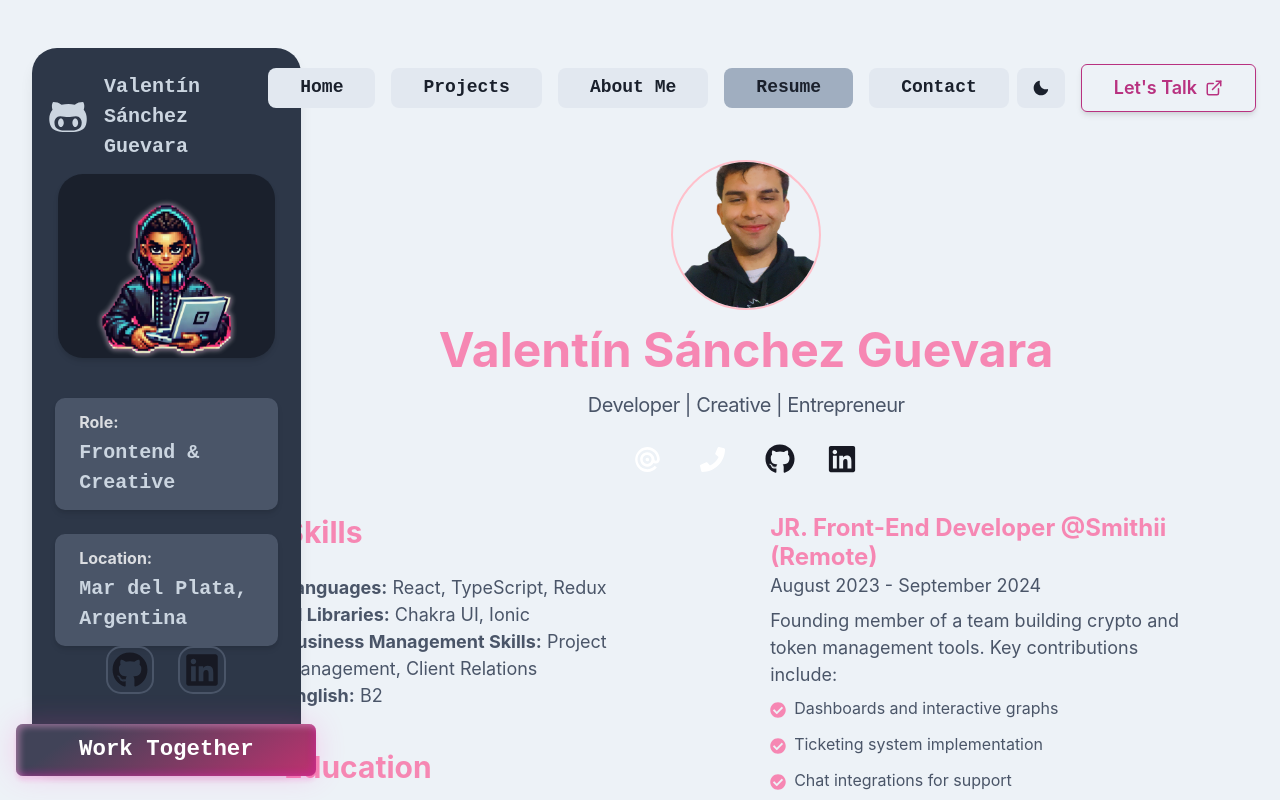
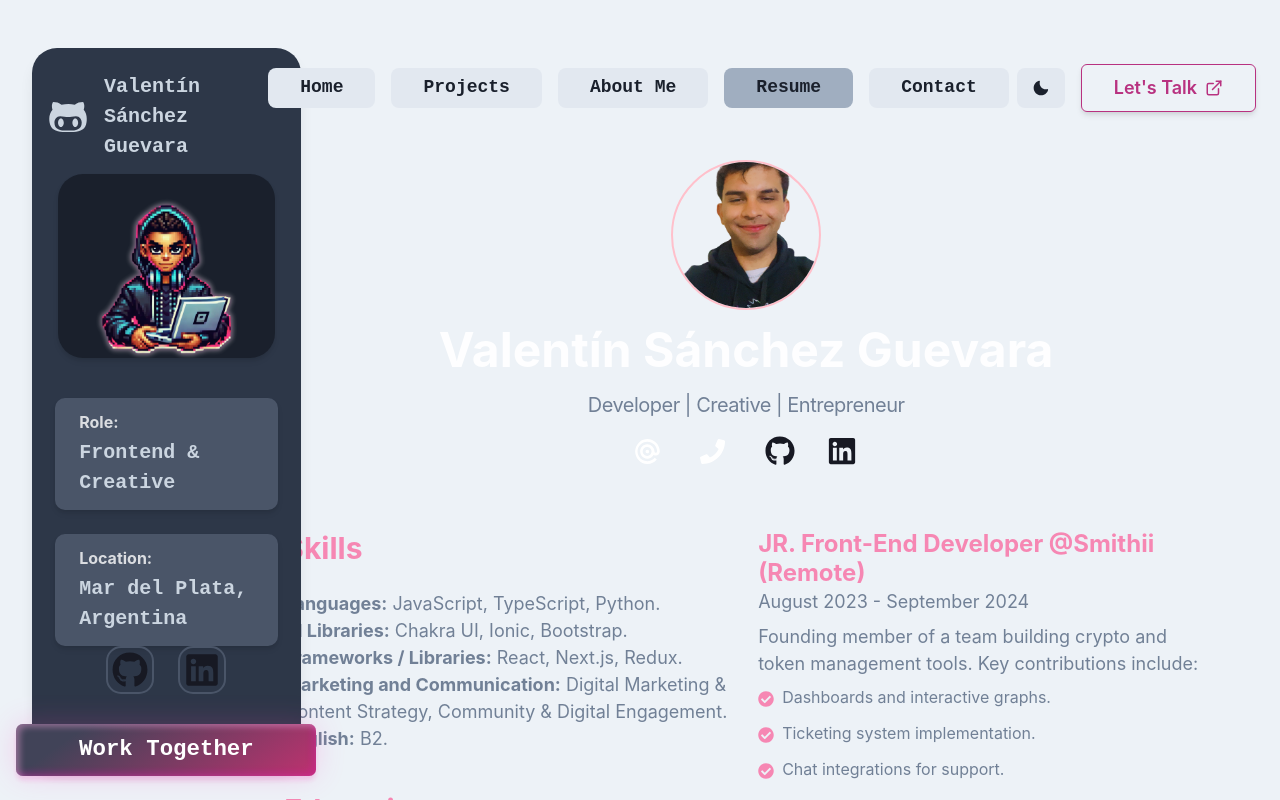
Before and after one commit to valentinsg/my-portfolio, a React (Create React App) app: page / in a window 1280 px wide. Both pictures are taken after a click on the button "Resume". Shown: the top 800 px of the page. Built offline with nearby package versions, Linux system fonts and the light colour scheme.

Commit message:
nuevos cambios finales en resume

```diff
--- a/src/components/Resume.tsx
+++ b/src/components/Resume.tsx
@@ -1,5 +1,5 @@
 import React, { useState } from 'react';
-import { Box, Heading, Text, List, ListItem, ListIcon, Link, Button, Image, Grid, Flex, Icon, Tooltip, Modal, ModalOverlay, ModalContent, ModalBody, ModalCloseButton, Avatar } from '@chakra-ui/react';
+import { Box, Heading, Text, List, ListItem, ListIcon, Link, Button, Image, Grid, Flex, Tooltip, Modal, ModalOverlay, ModalContent, ModalBody, ModalCloseButton, Avatar } from '@chakra-ui/react';
 import { FaCheckCircle, FaGithub, FaLinkedin, FaPhone } from 'react-icons/fa';
 import { SiMailgun } from 'react-icons/si';
 import Valentin from '../img/valentin.png';
@@ -7,7 +7,7 @@ import Valentin from '../img/valentin.png';
 const Resume = () => {
   // Colores y temas
   const accentColor = 'pink.300';
-  const textColor = 'gray.600';
+  const textColor = 'gray.500';
 
   // State for showing email and phone
   const [showEmail, setShowEmail] = useState(false);
@@ -19,7 +19,8 @@ const Resume = () => {
   return (
     <Box p={8}>
       {/* Encabezado */}
-      <Box textAlign="center" mb={10}>
+      <Box textAlign="center" mb={16}>
+        <Tooltip label="Show image" aria-label="Image Tooltip">
           <Box
             border="2px solid pink"
             borderRadius="full"
@@ -32,23 +33,24 @@ const Resume = () => {
           >
             <Image src={Valentin} boxSize="150px" objectFit="cover" />
           </Box>
-        <Heading as="h1" size="2xl" m={4} color={accentColor}>
+        </Tooltip>
+        <Heading as="h1" size="2xl" m={4} color={"whiteAlpha.900"}>
           Valentín Sánchez Guevara
         </Heading>
         <Text fontSize="xl" color={textColor} letterSpacing="tight">
           Developer | Creative | Entrepreneur
         </Text>
 
-        <Flex justifyContent="center" gap={8} m={6} >
-          <Tooltip label="Click to show email" aria-label="Email Tooltip">
+        <Flex justifyContent="center" gap={8} m={4} >
+          <Tooltip label="Show email" aria-label="Email Tooltip">
             <Flex alignItems="center" fontSize="lg" color={textColor} cursor="pointer" onClick={() => setShowEmail(!showEmail)}>
-              <SiMailgun size={"25px"} color='white'/>
+              <SiMailgun size={"25px"} color='white' />
               <Box ml={2} overflow="hidden" whiteSpace="nowrap" maxWidth={showEmail ? '300px' : '0'} transition="max-width 0.4s ease-out">
                 <Text>{showEmail ? 'sanchezguevaravalentin@gmail.com' : ''}</Text>
               </Box>
             </Flex>
           </Tooltip>
-          <Tooltip label="Click to show phone number" aria-label="Phone Tooltip">
+          <Tooltip label="Show phone number" aria-label="Phone Tooltip">
             <Flex alignItems="center" fontSize="lg" color={textColor} cursor="pointer" onClick={() => setShowPhone(!showPhone)}>
               <FaPhone size={"25px"} color='white' />
               <Box ml={2} overflow="hidden" whiteSpace="nowrap" maxWidth={showPhone ? '200px' : '0'} transition="max-width 0.4s ease-out">
@@ -70,23 +72,26 @@ const Resume = () => {
         </Flex>
       </Box>
 
-      <Grid templateColumns="repeat(2, 1fr)" gap={12}>
+      <Grid templateColumns="repeat(2, 1fr)" gap={6}>
         {/* Sección de Skills */}
         <Box mb={10}>
           <Heading color={accentColor} as="h2" fontSize="3xl" mb={6}>
             Skills
           </Heading>
           <Text fontSize="lg" color={textColor}>
-            <strong>Languages:</strong> React, TypeScript, Redux
+            <strong>Languages:</strong> JavaScript, TypeScript, Python.
           </Text>
           <Text fontSize="lg" color={textColor}>
-            <strong>UI Libraries:</strong> Chakra UI, Ionic
+            <strong>UI Libraries:</strong> Chakra UI, Ionic, Bootstrap.
           </Text>
           <Text fontSize="lg" color={textColor}>
-            <strong>Business Management Skills:</strong> Project Management, Client Relations
+            <strong>Frameworks / Libraries:</strong> React, Next.js, Redux.
           </Text>
           <Text fontSize="lg" color={textColor}>
-            <strong>English:</strong> B2
+            <strong>Marketing and Communication:</strong> Digital Marketing & Content Strategy, Community & Digital Engagement.
+          </Text>
+          <Text fontSize="lg" color={textColor}>
+            <strong>English:</strong> B2.
           </Text>
 
           {/* Sección de Educación */}
@@ -95,12 +100,29 @@ const Resume = () => {
               Education
             </Heading>
             <Text fontSize="lg" color={textColor}>
-              <strong>Bachelor's Degree in Computer Science</strong>
+              <strong>Bachelor's Degree in Social Sciences:</strong>
             </Text>
             <Text fontSize="lg" color={textColor}>
-              University of Technology, 2018 - 2022
+              IEPM - EESN°42.
+            </Text>
+            <Text fontSize="lg" color={textColor}>
+              <strong>Technical Degree in Software Development (UNFINISHED):</strong>
+            </Text>
+            <Text fontSize="lg" color={textColor}>
+              UTN MDP.
             </Text>
           </Box>
+          {/* Botón de descarga */}
+          <Tooltip label="Download Resume as PDF" aria-label="Download Tooltip">
+            <Button size={['md', 'lg']}
+              variant="outline"
+              boxShadow={'md'}
+              colorScheme="pink"
+              fontSize={{ base: "sm", md: "md", lg: "lg" }}
+              mt={8}>
+              Download Resume (PDF)
+            </Button>
+          </Tooltip>
         </Box>
 
         {/* Sección de Experiencia */}
@@ -116,15 +138,15 @@ const Resume = () => {
             <List spacing={3} mt={2} color={textColor}>
               <ListItem>
                 <ListIcon as={FaCheckCircle} color={accentColor} />
-                Dashboards and interactive graphs
+                Dashboards and interactive graphs.
               </ListItem>
               <ListItem>
                 <ListIcon as={FaCheckCircle} color={accentColor} />
-                Ticketing system implementation
+                Ticketing system implementation.
               </ListItem>
               <ListItem>
                 <ListIcon as={FaCheckCircle} color={accentColor} />
-                Chat integrations for support
+                Chat integrations for support.
               </ListItem>
             </List>
           </Box>
@@ -148,32 +170,27 @@ const Resume = () => {
               </ListItem>
               <ListItem>
                 <ListIcon as={FaCheckCircle} color={accentColor} />
-                Branding and presence on internet platforms for business
+                Branding and presence on internet platforms for business.
               </ListItem>
               <ListItem>
                 <ListIcon as={FaCheckCircle} color={accentColor} />
-                Digital marketing strategies.
+                Digital marketing.
               </ListItem>
             </List>
           </Box>
         </Box>
       </Grid>
 
-      {/* Botón de descarga */}
-      <Box textAlign="center" mt={8}>
-        <Tooltip label="Download Resume as PDF" aria-label="Download Tooltip">
-          <Button bg={accentColor} size="lg">
-            Download Resume (PDF)
-          </Button>
-        </Tooltip>
-      </Box>
 
       {/* Modal for image */}
-      <Modal isOpen={isModalOpen} onClose={() => setIsModalOpen(false)} >
+      <Modal isOpen={isModalOpen} onClose={() => setIsModalOpen(false)}>
         <ModalOverlay />
-        <ModalContent w={"10vw"}>
+
+        <ModalContent w={"17vw"} bg="gray.500" borderRadius="100%" overflow="hidden">
           <ModalCloseButton />
+          <ModalBody p={0}>
             <Avatar size={"full"} src={Valentin} />
+          </ModalBody>
         </ModalContent>
       </Modal>
     </Box>
```
Lines whose indentation alone changed are shown as unchanged.
